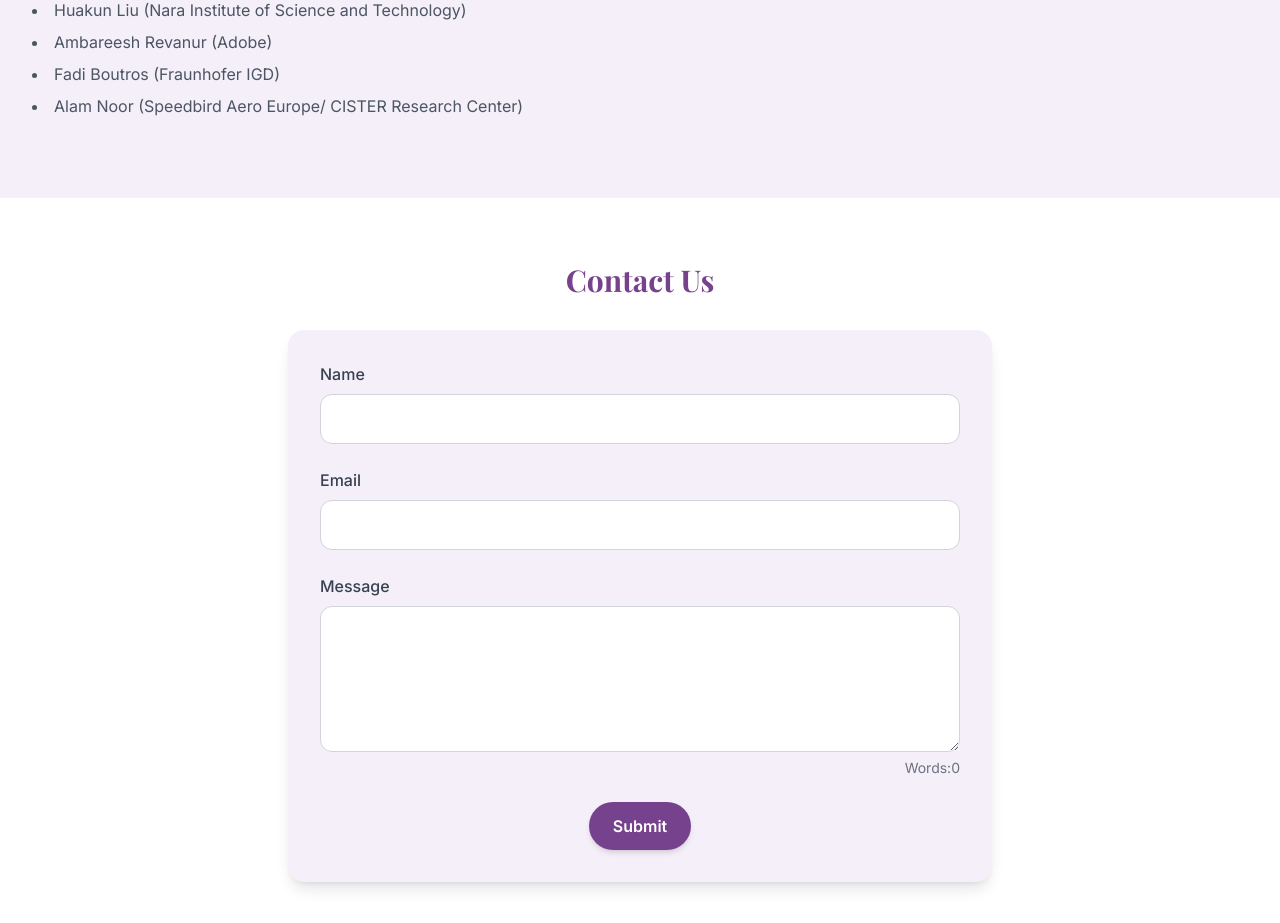
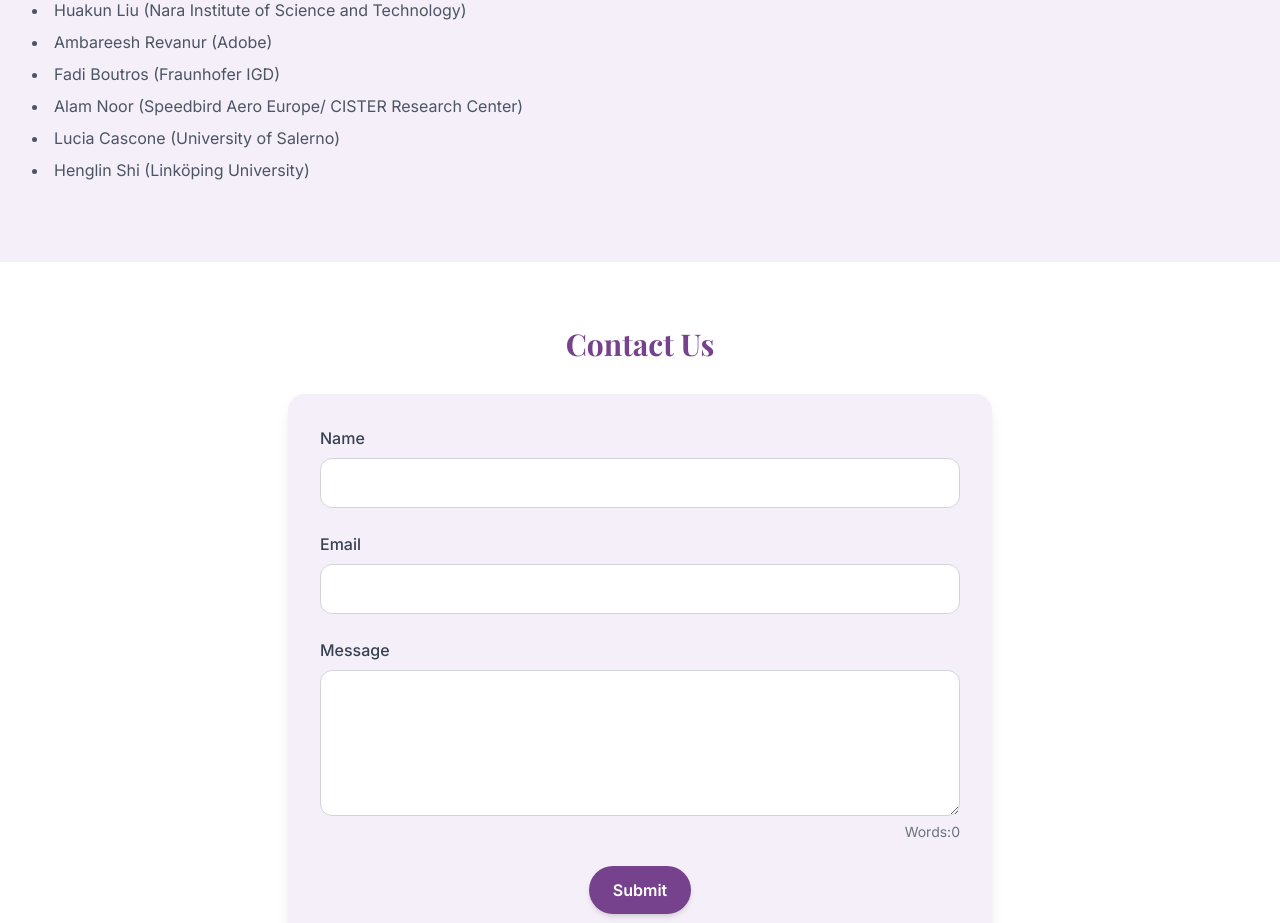
Before and after one commit to ElizaZhou96/EmpAI26, a React (Vite) app: page / in a window 1280 px wide. Shown: the part 5920-6843 px from the top of the page. Built offline with nearby package versions, Linux system fonts and the light colour scheme.

Commit message:
Update App.tsx

```diff
--- a/src/App.tsx
+++ b/src/App.tsx
@@ -469,6 +469,8 @@ function App() {
 				<li>Ambareesh Revanur (Adobe) </li>
 				<li>Fadi Boutros (Fraunhofer IGD) </li>
 				<li>Alam Noor (Speedbird Aero Europe/ CISTER Research Center) </li>
+				<li>Lucia Cascone (University of Salerno) </li>
+				<li>Henglin	Shi (Linköping University) </li>
 			  </ul>
             </p>
         </div>
```
